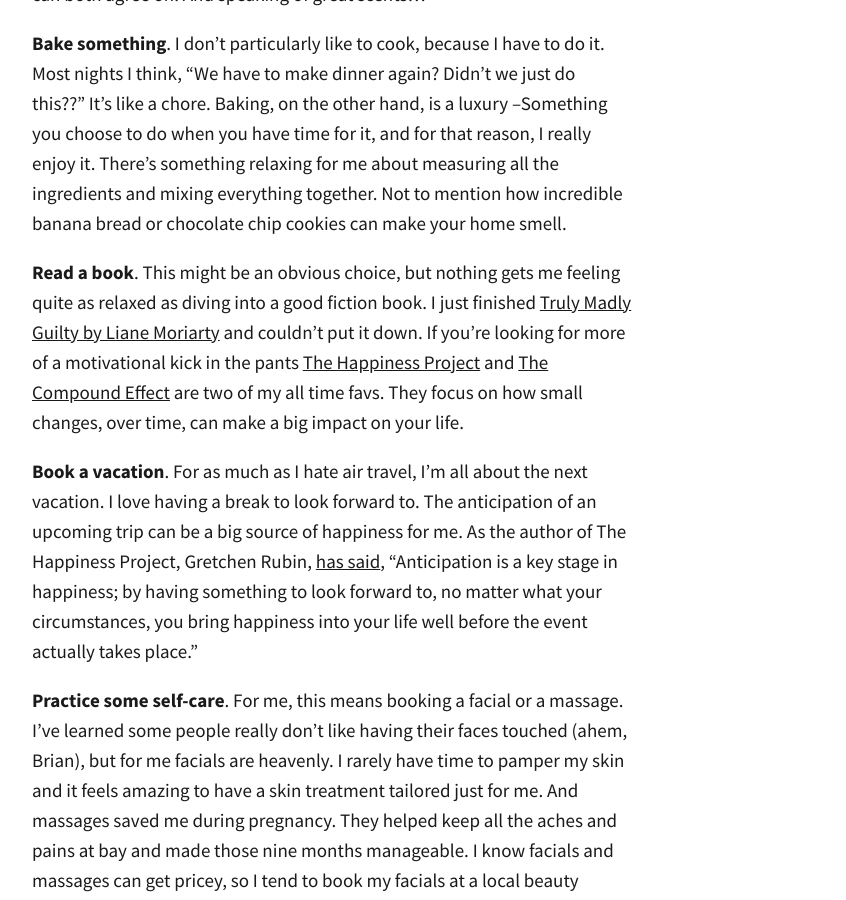
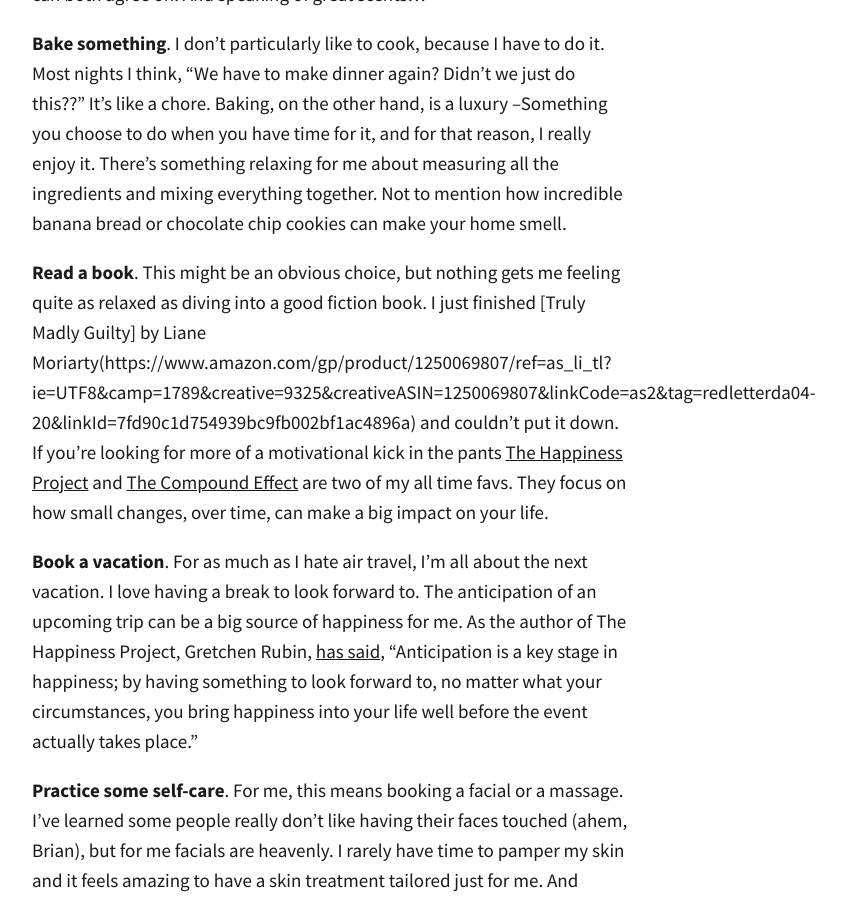
Before and after one commit to totiffany/totiffany.github.io, a Jekyll site: the page built from _posts/2018-05-24-5-Ways-To-De--Stress.md, in a window 1280 px wide and 900 px high, scrolled down 1315 px. Shown: the whole window, without its empty margins (308-1154 px from the left). Built offline with Jekyll 4.4.1, drawn with Linux system fonts in a browser that asks for light colours; our own code applies the rules of GitHub Pages for plain Markdown files; comment, search, counter and statistics services are not loaded.

Commit message:
Update 2018-05-24-5-Ways-To-De--Stress.md

```diff
--- a/_posts/2018-05-24-5-Ways-To-De--Stress.md
+++ b/_posts/2018-05-24-5-Ways-To-De--Stress.md
@@ -21,7 +21,7 @@ I'd really rather be cool and chill about all this. And deep down I know it will
 
 **Bake something**. I don’t particularly like to cook, because I have to do it. Most nights I think, "We have to make dinner again? Didn't we just do this??" It's like a chore. Baking, on the other hand, is a luxury –Something you choose to do when you have time for it, and for that reason, I really enjoy it. There’s something relaxing for me about measuring all the ingredients and mixing everything together. Not to mention how incredible banana bread or chocolate chip cookies can make your home smell.
 
-**Read a book**. This might be an obvious choice, but nothing gets me feeling quite as relaxed as diving into a good fiction book. I just finished [Truly Madly Guilty by Liane Moriarty](https://www.amazon.com/gp/product/1250069807/ref=as_li_tl?ie=UTF8&camp=1789&creative=9325&creativeASIN=1250069807&linkCode=as2&tag=redletterda04-20&linkId=7fd90c1d754939bc9fb002bf1ac4896a) and couldn't put it down. If you're looking for more of a motivational kick in the pants [The Happiness Project](https://www.amazon.com/gp/product/0062414852/ref=as_li_tl?ie=UTF8&camp=1789&creative=9325&creativeASIN=0062414852&linkCode=as2&tag=redletterda04-20&linkId=7124b1cda11f42e3004d5f077734401f) and [The Compound Effect](https://www.amazon.com/gp/product/159315724X/ref=as_li_tl?ie=UTF8&camp=1789&creative=9325&creativeASIN=159315724X&linkCode=as2&tag=redletterda04-20&linkId=cd3f78427167b38d72d91cb7cf7357cb) are two of my all time favs. They focus on how small changes, over time, can make a big impact on your life.
+**Read a book**. This might be an obvious choice, but nothing gets me feeling quite as relaxed as diving into a good fiction book. I just finished [Truly Madly Guilty] by Liane Moriarty(https://www.amazon.com/gp/product/1250069807/ref=as_li_tl?ie=UTF8&camp=1789&creative=9325&creativeASIN=1250069807&linkCode=as2&tag=redletterda04-20&linkId=7fd90c1d754939bc9fb002bf1ac4896a) and couldn't put it down. If you're looking for more of a motivational kick in the pants [The Happiness Project](https://www.amazon.com/gp/product/0062414852/ref=as_li_tl?ie=UTF8&camp=1789&creative=9325&creativeASIN=0062414852&linkCode=as2&tag=redletterda04-20&linkId=7124b1cda11f42e3004d5f077734401f) and [The Compound Effect](https://www.amazon.com/gp/product/159315724X/ref=as_li_tl?ie=UTF8&camp=1789&creative=9325&creativeASIN=159315724X&linkCode=as2&tag=redletterda04-20&linkId=cd3f78427167b38d72d91cb7cf7357cb) are two of my all time favs. They focus on how small changes, over time, can make a big impact on your life.
 
 **Book a vacation**. For as much as I hate air travel, I’m all about the next vacation. I love having a break to look forward to. The anticipation of an upcoming trip can be a big source of happiness for me. As the author of The Happiness Project, Gretchen Rubin, [has said](https://gretchenrubin.com/2011/02/my-first-splendid-truth-is-to-tackle-happiness-you-must-think-about-feeling-good-feeling-bad-and-feeling-right-in-an-atm/), “Anticipation is a key stage in happiness; by having something to look forward to, no matter what your circumstances, you bring happiness into your life well before the event actually takes place.”
 
```
